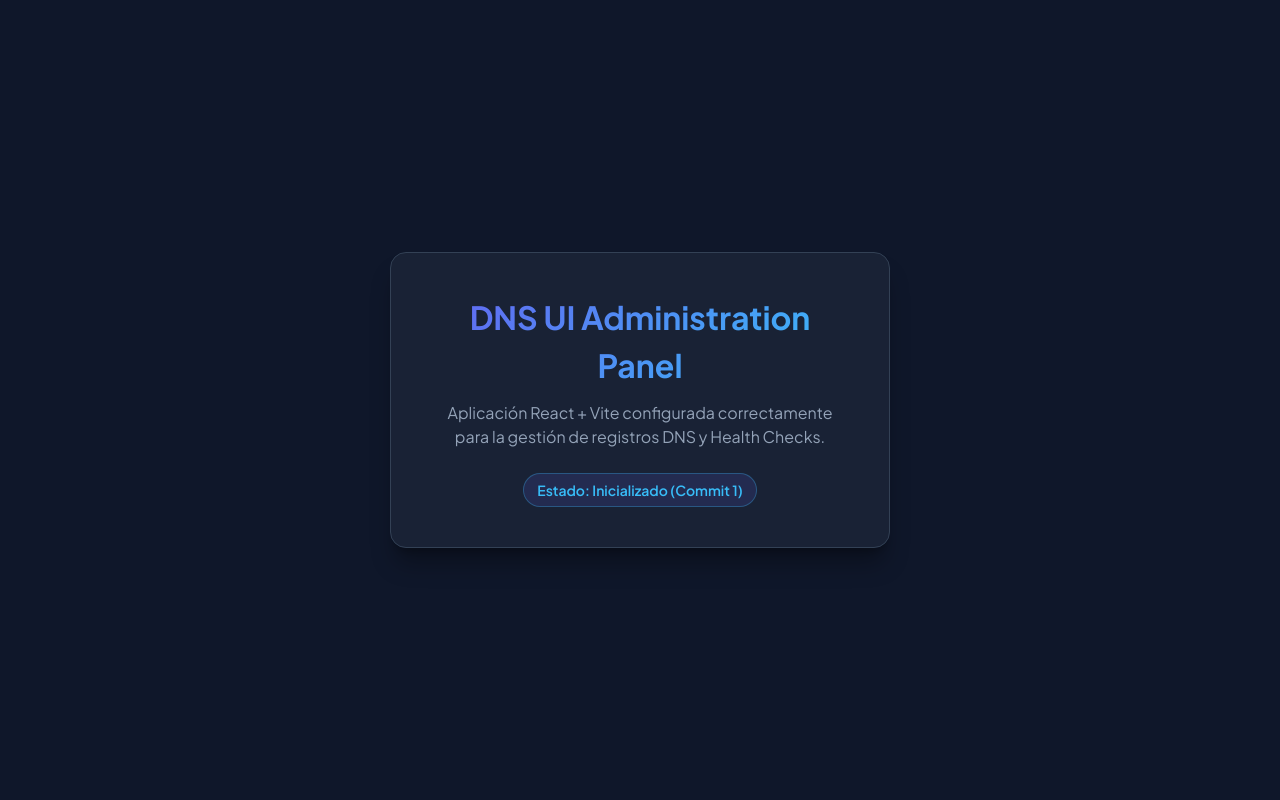
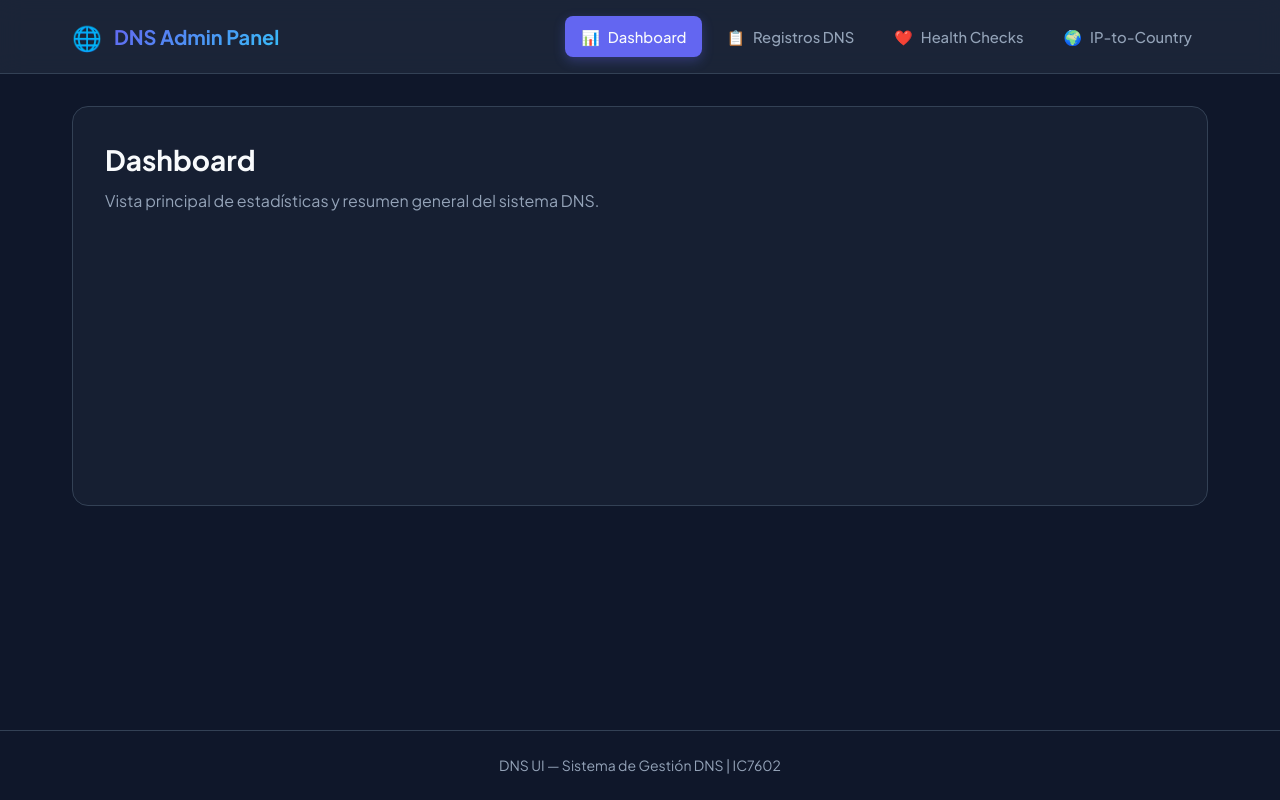
Before and after one commit to rarayaal/2026-02-2023029575-IC7602-P1, a React (Vite) app in the folder dns-ui/: page / in a window 1280 px wide. Built offline with nearby package versions, Linux system fonts and the light colour scheme.

Commit message:
feat(ui): add application layout and routing

```diff
--- a/dns-ui/package.json
+++ b/dns-ui/package.json
@@ -10,7 +10,8 @@
   },
   "dependencies": {
     "react": "^18.3.1",
-    "react-dom": "^18.3.1"
+    "react-dom": "^18.3.1",
+    "react-router-dom": "^7.18.3"
   },
   "devDependencies": {
     "@types/react": "^18.3.3",
--- a/dns-ui/src/App.jsx
+++ b/dns-ui/src/App.jsx
@@ -1,16 +1,25 @@
 import React from 'react';
+import { BrowserRouter, Routes, Route } from 'react-router-dom';
+import MainLayout from './layouts/MainLayout';
+import DashboardPage from './pages/DashboardPage';
+import DnsRecordsPage from './pages/DnsRecordsPage';
+import HealthChecksPage from './pages/HealthChecksPage';
+import IpCountryPage from './pages/IpCountryPage';
+import NotFoundPage from './pages/NotFoundPage';
 
 function App() {
   return (
-    <div className="app-container">
-      <div className="card">
-        <h1 className="title">DNS UI Administration Panel</h1>
-        <p className="subtitle">
-          Aplicación React + Vite configurada correctamente para la gestión de registros DNS y Health Checks.
-        </p>
-        <span className="badge">Estado: Inicializado (Commit 1)</span>
-      </div>
-    </div>
+    <BrowserRouter>
+      <Routes>
+        <Route path="/" element={<MainLayout />}>
+          <Route index element={<DashboardPage />} />
+          <Route path="records" element={<DnsRecordsPage />} />
+          <Route path="health-checks" element={<HealthChecksPage />} />
+          <Route path="ip-country" element={<IpCountryPage />} />
+          <Route path="*" element={<NotFoundPage />} />
+        </Route>
+      </Routes>
+    </BrowserRouter>
   );
 }
 
--- /dev/null
+++ b/dns-ui/src/components/Navbar.jsx
@@ -0,0 +1,49 @@
+import React from 'react';
+import { NavLink } from 'react-router-dom';
+
+function Navbar() {
+  return (
+    <nav className="navbar">
+      <div className="navbar-brand">
+        <span className="brand-logo">🌐</span>
+        <span className="brand-title">DNS Admin Panel</span>
+      </div>
+      <div className="navbar-links">
+        <NavLink
+          to="/"
+          end
+          className={({ isActive }) => `nav-item ${isActive ? 'active' : ''}`}
+        >
+          <span className="nav-icon">📊</span>
+          <span className="nav-label">Dashboard</span>
+        </NavLink>
+
+        <NavLink
+          to="/records"
+          className={({ isActive }) => `nav-item ${isActive ? 'active' : ''}`}
+        >
+          <span className="nav-icon">📋</span>
+          <span className="nav-label">Registros DNS</span>
+        </NavLink>
+
+        <NavLink
+          to="/health-checks"
+          className={({ isActive }) => `nav-item ${isActive ? 'active' : ''}`}
+        >
+          <span className="nav-icon">❤️</span>
+          <span className="nav-label">Health Checks</span>
+        </NavLink>
+
+        <NavLink
+          to="/ip-country"
+          className={({ isActive }) => `nav-item ${isActive ? 'active' : ''}`}
+        >
+          <span className="nav-icon">🌍</span>
+          <span className="nav-label">IP-to-Country</span>
+        </NavLink>
+      </div>
+    </nav>
+  );
+}
+
+export default Navbar;
--- a/dns-ui/src/index.css
+++ b/dns-ui/src/index.css
@@ -30,52 +30,162 @@ body {
 
 #root {
   min-height: 100vh;
+}
+
+/* Layout */
+.layout-container {
   display: flex;
   flex-direction: column;
+  min-height: 100vh;
 }
 
-.app-container {
+.header {
+  background: rgba(30, 41, 59, 0.8);
+  backdrop-filter: blur(12px);
+  border-bottom: 1px solid var(--border-color);
+  position: sticky;
+  top: 0;
+  z-index: 50;
+}
+
+/* Navbar */
+.navbar {
+  max-width: 1200px;
+  margin: 0 auto;
+  padding: 1rem 2rem;
+  display: flex;
+  align-items: center;
+  justify-content: space-between;
+}
+
+.navbar-brand {
+  display: flex;
+  align-items: center;
+  gap: 0.75rem;
+}
+
+.brand-logo {
+  font-size: 1.5rem;
+}
+
+.brand-title {
+  font-weight: 700;
+  font-size: 1.25rem;
+  background: linear-gradient(135deg, #6366f1 0%, #38bdf8 100%);
+  -webkit-background-clip: text;
+  -webkit-text-fill-color: transparent;
+}
+
+.navbar-links {
+  display: flex;
+  gap: 0.5rem;
+}
+
+.nav-item {
+  display: flex;
+  align-items: center;
+  gap: 0.5rem;
+  padding: 0.6rem 1rem;
+  border-radius: 0.5rem;
+  color: var(--text-muted);
+  text-decoration: none;
+  font-weight: 500;
+  font-size: 0.925rem;
+  transition: all 0.2s ease;
+}
+
+.nav-item:hover {
+  color: var(--text-main);
+  background: rgba(255, 255, 255, 0.05);
+}
+
+.nav-item.active {
+  color: var(--text-main);
+  background: var(--primary);
+  box-shadow: 0 4px 12px rgba(99, 102, 241, 0.3);
+}
+
+/* Main Content */
+.main-content {
+  flex: 1;
+  max-width: 1200px;
+  width: 100%;
+  margin: 0 auto;
+  padding: 2rem;
+}
+
+.page-container {
+  background: rgba(30, 41, 59, 0.5);
+  border: 1px solid var(--border-color);
+  border-radius: 1rem;
+  padding: 2rem;
+  min-height: 400px;
+}
+
+.page-title {
+  font-size: 1.75rem;
+  font-weight: 700;
+  margin-bottom: 0.5rem;
+  color: var(--text-main);
+}
+
+.page-subtitle {
+  color: var(--text-muted);
+  font-size: 1rem;
+}
+
+/* Not Found Page */
+.not-found {
   display: flex;
   flex-direction: column;
   align-items: center;
   justify-content: center;
-  min-height: 100vh;
-  padding: 2rem;
   text-align: center;
+
+  padding: 4rem 2rem;
 }
 
-.card {
-  background: rgba(30, 41, 59, 0.7);
-  backdrop-filter: blur(12px);
-  border: 1px solid var(--border-color);
-  border-radius: 1rem;
-  padding: 2.5rem;
-  max-width: 500px;
-  box-shadow: 0 20px 25px -5px rgba(0, 0, 0, 0.3), 0 8px 10px -6px rgba(0, 0, 0, 0.3);
+.error-code {
+  font-size: 5rem;
+  font-weight: 800;
+  color: var(--primary);
+  line-height: 1;
+  margin-bottom: 1rem;
 }
 
-.title {
-  font-size: 2rem;
-  font-weight: 700;
-  background: linear-gradient(135deg, #6366f1 0%, #38bdf8 100%);
-  -webkit-background-clip: text;
-  -webkit-text-fill-color: transparent;
-  margin-bottom: 0.75rem;
+.btn-primary {
+  display: inline-block;
+  margin-top: 1.5rem;
+  padding: 0.75rem 1.5rem;
+  background: var(--primary);
+  color: #fff;
+  border-radius: 0.5rem;
+  text-decoration: none;
+  font-weight: 600;
+  transition: background 0.2s ease;
 }
 
-.subtitle {
-  color: var(--text-muted);
-  font-size: 1rem;
-  margin-bottom: 1.5rem;
+.btn-primary:hover {
+  background: var(--primary-hover);
 }
 
-.badge {
-  display: inline-block;
-  padding: 0.35rem 0.85rem;
-  background: rgba(99, 102, 241, 0.15);
-  color: var(--accent);
-  border: 1px solid rgba(56, 189, 248, 0.3);
-  border-radius: 9999px;
+/* Footer */
+.footer {
+  border-top: 1px solid var(--border-color);
+  padding: 1.5rem 2rem;
+  text-align: center;
+  color: var(--text-muted);
   font-size: 0.875rem;
-  font-weight: 600;
+  background: var(--bg-dark);
 }
+
+@media (max-width: 768px) {
+  .navbar {
+    flex-direction: column;
+    gap: 1rem;
+  }
+  .navbar-links {
+    flex-wrap: wrap;
+    justify-content: center;
+  }
+}
--- /dev/null
+++ b/dns-ui/src/layouts/MainLayout.jsx
@@ -0,0 +1,23 @@
+import React from 'react';
+import { Outlet } from 'react-router-dom';
+import Navbar from '../components/Navbar';
+
+function MainLayout() {
+  return (
+    <div className="layout-container">
+      <header className="header">
+        <Navbar />
+      </header>
+
+      <main className="main-content">
+        <Outlet />
+      </main>
+
+      <footer className="footer">
+        <p>DNS UI — Sistema de Gestión DNS | IC7602</p>
+      </footer>
+    </div>
+  );
+}
+
+export default MainLayout;
--- /dev/null
+++ b/dns-ui/src/pages/DashboardPage.jsx
@@ -0,0 +1,12 @@
+import React from 'react';
+
+function DashboardPage() {
+  return (
+    <div className="page-container">
+      <h2 className="page-title">Dashboard</h2>
+      <p className="page-subtitle">Vista principal de estadísticas y resumen general del sistema DNS.</p>
+    </div>
+  );
+}
+
+export default DashboardPage;
--- /dev/null
+++ b/dns-ui/src/pages/DnsRecordsPage.jsx
@@ -0,0 +1,12 @@
+import React from 'react';
+
+function DnsRecordsPage() {
+  return (
+    <div className="page-container">
+      <h2 className="page-title">Registros DNS</h2>
+      <p className="page-subtitle">Gestión y visualización de registros DNS (Single, Multi, Weight, Round-Trip, Geo).</p>
+    </div>
+  );
+}
+
+export default DnsRecordsPage;
--- /dev/null
+++ b/dns-ui/src/pages/HealthChecksPage.jsx
@@ -0,0 +1,12 @@
+import React from 'react';
+
+function HealthChecksPage() {
+  return (
+    <div className="page-container">
+      <h2 className="page-title">Health Checks</h2>
+      <p className="page-subtitle">Configuración y monitoreo de pruebas de estado TCP y HTTP.</p>
+    </div>
+  );
+}
+
+export default HealthChecksPage;
--- /dev/null
+++ b/dns-ui/src/pages/IpCountryPage.jsx
@@ -0,0 +1,12 @@
+import React from 'react';
+
+function IpCountryPage() {
+  return (
+    <div className="page-container">
+      <h2 className="page-title">IP-to-Country</h2>
+      <p className="page-subtitle">Administración del mapeo de rangos IP a países.</p>
+    </div>
+  );
+}
+
+export default IpCountryPage;
--- /dev/null
+++ b/dns-ui/src/pages/NotFoundPage.jsx
@@ -0,0 +1,17 @@
+import React from 'react';
+import { Link } from 'react-router-dom';
+
+function NotFoundPage() {
+  return (
+    <div className="page-container not-found">
+      <h2 className="error-code">404</h2>
+      <h3 className="page-title">Página no encontrada</h3>
+      <p className="page-subtitle">La ruta especificada no existe en el sistema.</p>
+      <Link to="/" className="btn-primary">
+        Volver al Dashboard
+      </Link>
+    </div>
+  );
+}
+
+export default NotFoundPage;
```
Also changed, not shown: 1 other file (tests, documents, lock files or other folders).
